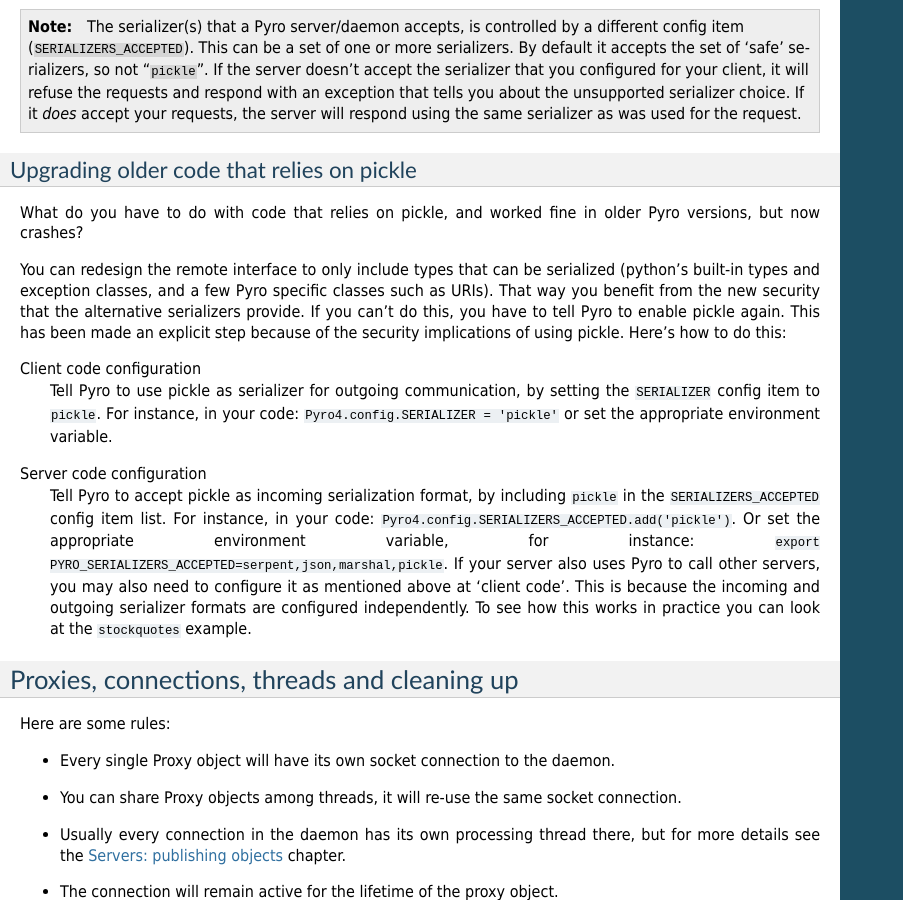
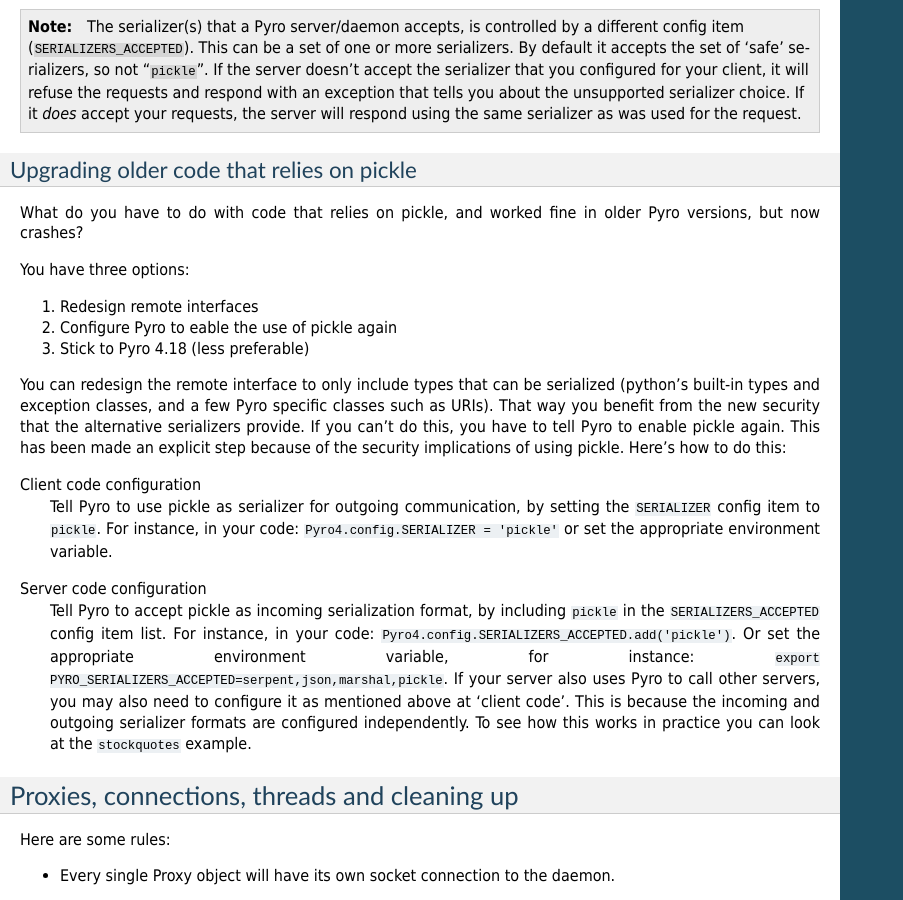
Before and after one commit to irmen/Pyro4, a Sphinx documentation site: the page built from docs/source/clientcode.rst, in a window 1280 px wide and 900 px high, scrolled down 2161 px. Shown: the whole window, without its empty margins (0-903 px from the left). Built offline with Sphinx 7.4.7, drawn with Linux system fonts in a browser that asks for light colours; the version number could not be read and is left out.

Commit message:
more docs on serialization config

```diff
--- a/docs/source/clientcode.rst
+++ b/docs/source/clientcode.rst
@@ -132,6 +132,12 @@
 ------------------------------------------
 
 What do you have to do with code that relies on pickle, and worked fine in older Pyro versions, but now crashes?
+
+You have three options:
+
+#. Redesign remote interfaces
+#. Configure Pyro to eable the use of pickle again
+#. Stick to Pyro 4.18 (less preferable)
 
 You can redesign the remote interface to only include types that can be serialized (python's built-in types and
 exception classes, and a few Pyro specific classes such as URIs). That way you benefit from the new security that
```
